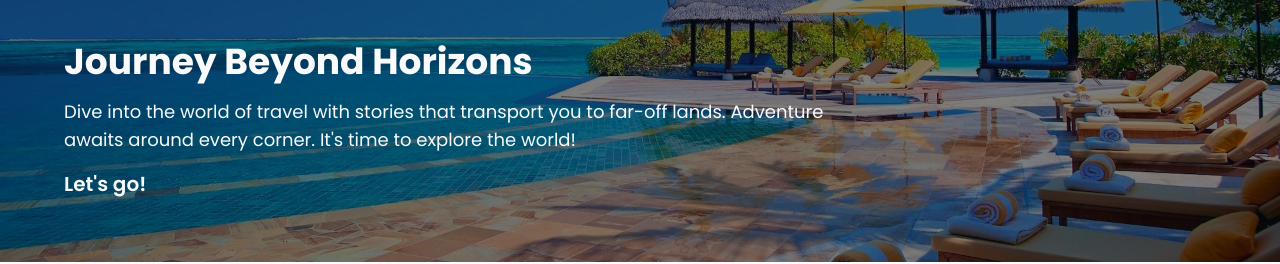
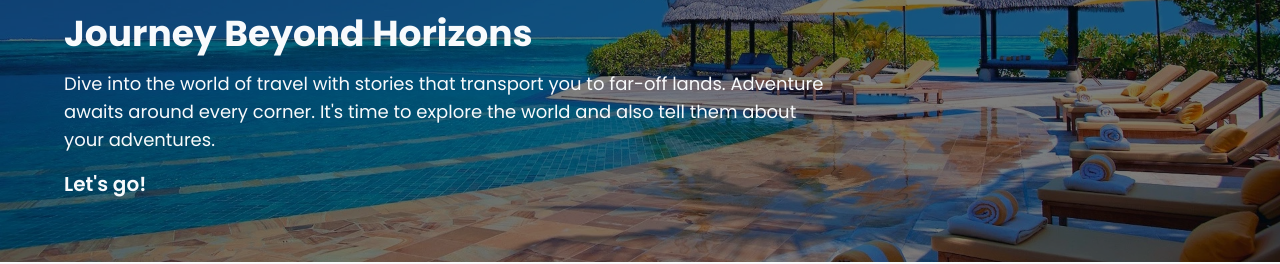
Before and after one commit to Prajwal1414/blog-app, a React (Vite) app in the folder frontend/: page / in a window 1280 px wide. Shown: the part 190-454 px from the top of the page. Built offline with nearby package versions, Linux system fonts and the light colour scheme; no server answers.

Commit message:
Testing Pipeline

```diff
--- a/frontend/src/components/hero.tsx
+++ b/frontend/src/components/hero.tsx
@@ -4,7 +4,7 @@ function hero() {
       <h1 className="cursor-text text-xl font-bold md:text-4xl">Journey Beyond Horizons</h1>
       <p className="my-4 cursor-text text-base md:text-lg">
         Dive into the world of travel with stories that transport you to far-off lands. Adventure
-        awaits around every corner. It's time to explore the world!
+        awaits around every corner. It's time to explore the world and also tell them about your adventures.
       </p>
       <div className="cursor-text text-sm font-semibold md:text-xl">Let's go!</div>
     </div>
```
